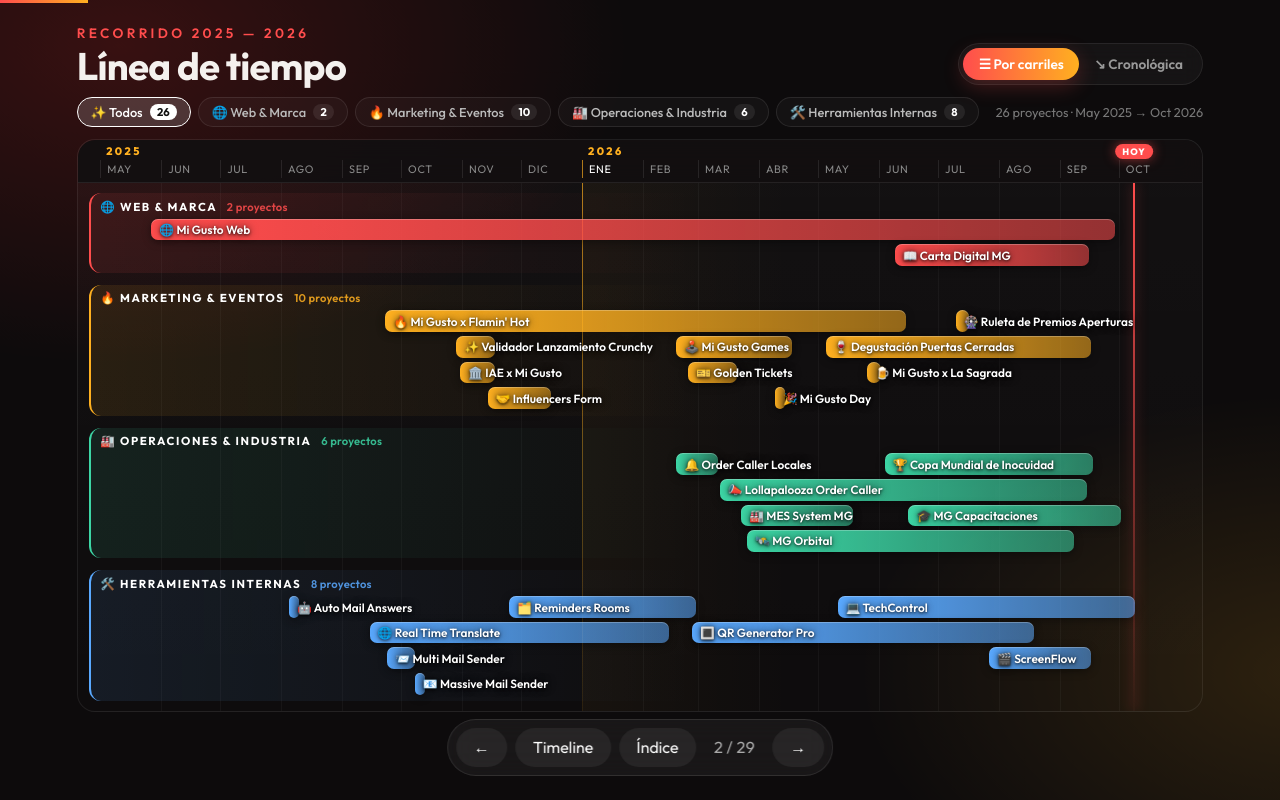
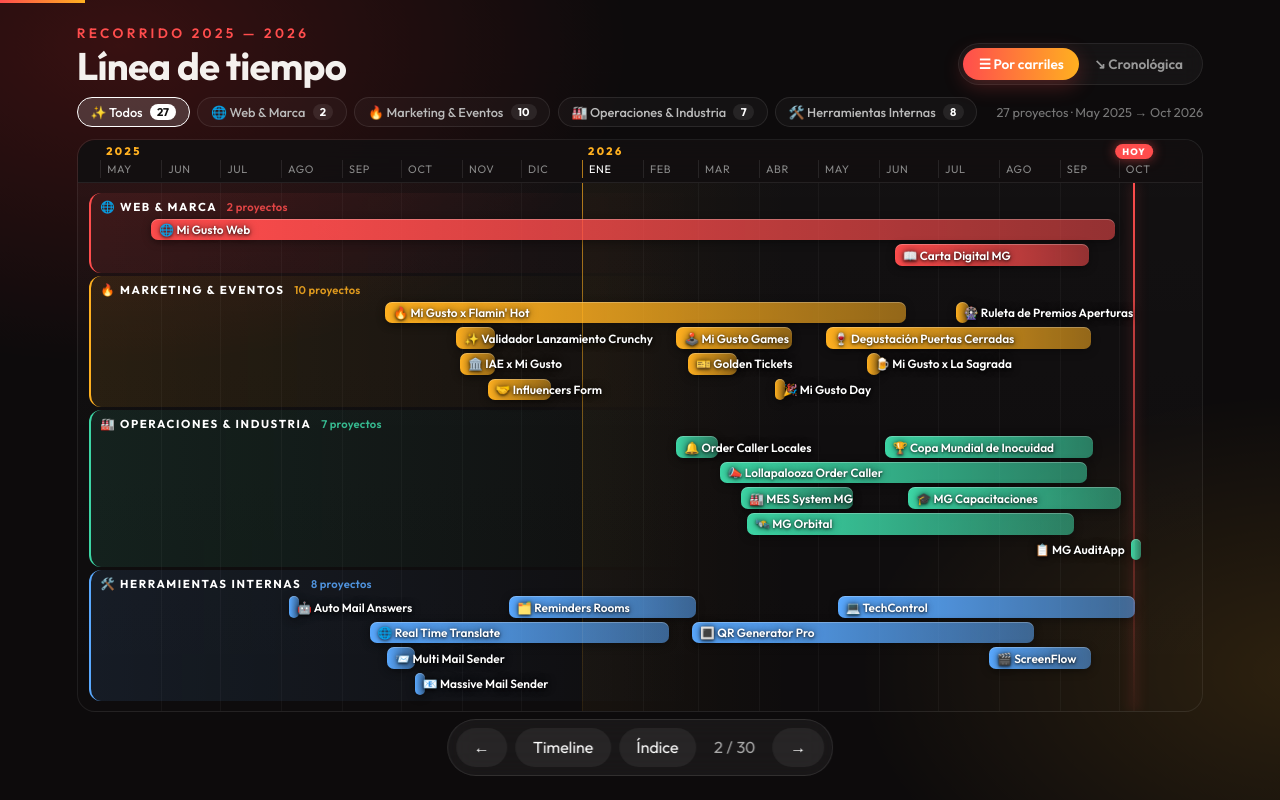
Before and after one commit to MiGustoDev/MG-Showcase, a React (Vite) app: page / in a window 1280 px wide. Both pictures are taken after a click on the button "Timeline". Built offline with nearby package versions, Linux system fonts and the light colour scheme.

Commit message:
Well-Organized Projects

```diff
--- a/src/App.css
+++ b/src/App.css
@@ -110,6 +110,13 @@
   pointer-events: auto;
 }
 
+.tl-item.bar.is-flip .tl-label {
+  position: absolute;
+  right: 100%;
+  margin-right: 6px;
+  padding: 0;
+}
+
 .tl-canvas.has-hover .tl-item:not(.is-hover) { opacity: .25; filter: saturate(.4); }
 .tl-item.is-hover { z-index: 5; filter: brightness(1.15); }
 .tl-item.is-hover .tl-label { color: #fff; text-shadow: 0 1px 4px #000, 0 0 14px var(--c); }
--- a/src/App.jsx
+++ b/src/App.jsx
@@ -19,18 +19,41 @@
   return `${MONTHS_FULL[+m - 1]} ${y}`;
 };
 
-// Calcula la duración en días/semanas/meses
+// Calcula la duración en días/semanas/meses/años (formato legible: ej. "1 año - 4 meses")
 const calcDuration = (startStr, endStr) => {
   if (!startStr || !endStr) return '';
-  if (startStr === endStr) return '1 día';
-  const start = new Date(startStr + 'T00:00:00');
-  const end = new Date(endStr + 'T23:59:59');
+  const [y1, m1, d1] = startStr.split('-').map(Number);
+  const [y2, m2, d2] = endStr.split('-').map(Number);
+  const start = new Date(y1, m1 - 1, d1, 0, 0, 0);
+  const end = new Date(y2, m2 - 1, d2, 23, 59, 59);
   const diffDays = Math.max(1, Math.round((end - start) / (1000 * 60 * 60 * 24)));
-  if (diffDays <= 7) return `${diffDays} día${diffDays > 1 ? 's' : ''}`;
-  const diffWeeks = Math.round(diffDays / 7);
-  if (diffDays < 30) return `${diffWeeks} semana${diffWeeks > 1 ? 's' : ''}`;
-  const diffMonths = Math.round(diffDays / 30.44);
-  return `${diffMonths} mes${diffMonths > 1 ? 'es' : ''} (${diffDays} días)`;
+
+  if (diffDays === 1) return '1 día';
+  if (diffDays < 30) {
+    if (diffDays % 7 === 0) {
+      const weeks = diffDays / 7;
+      return `${weeks} semana${weeks > 1 ? 's' : ''}`;
+    }
+    return `${diffDays} días`;
+  }
+
+  // Meses calculados de forma precisa según calendario
+  let totalMonths = (y2 - y1) * 12 + (m2 - m1);
+  if (d2 - d1 >= 15) totalMonths += 1;
+  else if (d1 - d2 >= 15) totalMonths -= 1;
+  totalMonths = Math.max(1, totalMonths);
+
+  const years = Math.floor(totalMonths / 12);
+  const remMonths = totalMonths % 12;
+
+  if (years >= 1) {
+    if (remMonths > 0) {
+      return `${years} año${years > 1 ? 's' : ''} - ${remMonths} mes${remMonths > 1 ? 'es' : ''}`;
+    }
+    return `${years} año${years > 1 ? 's' : ''}`;
+  }
+
+  return `${totalMonths} mes${totalMonths > 1 ? 'es' : ''}`;
 };
 
 // Rango temporal global del timeline (desde 1 de Mayo 2025 hasta 31 de Octubre 2026)
@@ -70,10 +93,12 @@
   const labelW = (p.name.length + 3) * LABEL_CHAR + LABEL_PAD;
 
   const vStart = left;
-  // El espacio ocupado incluye hasta donde termine la barra o el texto que fluye de ella
-  const vEnd = left + Math.max(barW, labelW);
+  // Si el texto desbordaría el borde derecho del tablero (100%), se ubica a la izquierda de la barra
+  const flip = left + labelW > 98.5;
+  const vEnd = flip ? (left + barW) : (left + Math.max(barW, labelW));
+  const packedStart = flip ? Math.max(0, left - labelW) : vStart;
 
-  return { p, left, actualW, barW, vStart, vEnd };
+  return { p, left, actualW, barW, flip, vStart: packedStart, vEnd };
 }
 
 // Agrupa en filas los proyectos que no se solapan (respetando duración y etiquetas)
@@ -142,13 +167,13 @@
 }
 
 function TlItem({ it, go, onHover, onLeave, active }) {
-  const { p, barW } = it;
+  const { p, barW, flip } = it;
   const idx = indexById[p.id];
   return (
     <button
       type="button"
       id={`tl-${p.id}`}
-      className={`tl-item bar${active ? ' is-hover' : ''}`}
+      className={`tl-item bar${flip ? ' is-flip' : ''}${active ? ' is-hover' : ''}`}
       style={{
         left: `${it.left}%`,
         width: `${barW}%`,
@@ -185,7 +210,7 @@
       <p>{p.tagline}</p>
       <div className="tl-tip-dates">
         <span>📅 {fmtDate(p.start)}{p.end !== p.start ? ` → ${fmtDate(p.end)}` : ''}</span>
-        <b>{calcDuration(p.start, p.end).replace(/ \(.*\)/, '')}</b>
+        <b>{calcDuration(p.start, p.end)}</b>
       </div>
       <div className="tl-tip-stack">{p.stack.slice(0, 5).map((s) => <span key={s}>{s}</span>)}</div>
       <div className="tl-tip-cta">Click para abrir el proyecto →</div>
@@ -288,7 +313,7 @@
           <div className="chips">{p.stack.map((s) => <span key={s}>{s}</span>)}</div>
           <p className="dates">
             📅 {fmtDate(p.start)}{p.end !== p.start ? ` → ${fmtDate(p.end)}` : ''}
-            <span className="duration-pill"> · ({calcDuration(p.start, p.end)})</span>
+            <span className="duration-pill">{calcDuration(p.start, p.end)}</span>
           </p>
         </div>
         <div className="visual">
--- a/src/projects.js
+++ b/src/projects.js
@@ -6,8 +6,9 @@
   tools: { label: 'Herramientas Internas', color: '#5aa9ff', icon: '🛠️', desc: 'IT, Automatización & Utilidades' },
 };
 
+// Proyectos ordenados cronológicamente de 2025 al 2026 (hasta el día de hoy)
 export const projects = [
-  // WEB & MARCA
+  // 1. Mayo 2025
   {
     id: 'site',
     name: 'Mi Gusto Web',
@@ -19,19 +20,32 @@
     desc: 'Sitio oficial de la marca Mi Gusto, diseñado para ofrecer una experiencia atractiva y funcional que refleje la identidad y valores de la marca. Implementación con tecnologías modernas para una navegación intuitiva y contenido dinámico.',
     stack: ['React', 'GSAP', 'Bootstrap', 'EmailJS', 'Mailchimp'],
   },
+
+  // 2. Agosto 2025
   {
-    id: 'carta',
-    name: 'Carta Digital MG',
-    emoji: '📖',
-    cat: 'web',
-    start: '2026-06-09',
-    end: '2026-09-15',
-    tagline: 'Gestión y sincronización de carta',
-    desc: 'Sistema de gestión para "Mi Gusto" que permite al admin actualizar y cargar una carta digital, reflejándose automáticamente en la web de la marca. Incluye panel admin para editar menús, precios y productos, con sincronización instantánea en el sitio web. Desarrollado con tecnologías modernas para facilitar la gestión diaria del restaurante.',
-    stack: ['React', 'Firebase', 'Supabase', 'GSAP'],
+    id: 'autoanswers',
+    name: 'Auto Mail Answers',
+    emoji: '🤖',
+    cat: 'tools',
+    start: '2025-08-05',
+    end: '2025-08-05',
+    tagline: 'Respuesta automática & monitoreo',
+    desc: 'Aplicación de escritorio con interfaz gráfica moderna para la respuesta automática y monitoreo continuo de correos electrónicos. Permite procesar mensajes no leídos, prevenir duplicados con historial inteligente y operar en segundo plano de forma eficiente.',
+    stack: ['Python', 'IMAP/SMTP', 'Threading', 'GUI'],
   },
 
-  // MARKETING & EVENTOS
+  // 3. Septiembre 2025
+  {
+    id: 'translate',
+    name: 'Real Time Translate',
+    emoji: '🌐',
+    cat: 'tools',
+    start: '2025-09-15',
+    end: '2026-02-13',
+    tagline: 'Traductor simultáneo con voz y audio',
+    desc: 'Aplicación web de traducción simultánea en tiempo real. Captura voz mediante Web Speech API, traduce de forma automática entre múltiples idiomas con fallback inteligente sin necesidad de API keys y sintetiza el resultado en audio con pronunciación natural. Gratuita, rápida y moderna.',
+    stack: ['React', 'Web Speech API', 'Speech Synthesis', 'Tailwind CSS'],
+  },
   {
     id: 'flamin',
     name: "Mi Gusto x Flamin' Hot",
@@ -42,6 +56,30 @@
     tagline: 'Lanzamiento y micrositio 3D',
     desc: 'Landing page creada para la campaña de lanzamiento de la nueva empanada Mi Gusto en colaboración con Flamin Hot. Un diseño moderno y responsivo que resalta el sabor picante del producto, con el objetivo de atraer consumidores y potenciar la promoción digital.',
     stack: ['React', 'Three.js', 'GSAP', 'Supabase'],
+  },
+  {
+    id: 'multimail',
+    name: 'Multi Mail Sender',
+    emoji: '📨',
+    cat: 'tools',
+    start: '2025-09-24',
+    end: '2025-10-07',
+    tagline: 'Envíos personalizados multi-servidor',
+    desc: 'Aplicación de escritorio moderna y liviana para el envío masivo y personalizado de correos electrónicos. Incluye gestión de listas de distribución, editor de texto enriquecido con formato HTML, firma automática y soporte para múltiples servidores SMTP (Ferozo Webmail, Gmail, Outlook).',
+    stack: ['Python', 'Tkinter GUI', 'SMTP', 'HTML Editor'],
+  },
+
+  // 4. Octubre 2025
+  {
+    id: 'massivemail',
+    name: 'Massive Mail Sender',
+    emoji: '📧',
+    cat: 'tools',
+    start: '2025-10-08',
+    end: '2025-10-08',
+    tagline: 'Desktop app para envíos masivos',
+    desc: 'Aplicación de escritorio profesional en Python para envíos masivos de correos electrónicos. Incluye editor visual de HTML, incrustación de imágenes inline, plantillas prediseñadas y soporte para importar destinatarios desde Excel, CSV, PDF y Google Sheets con monitoreo en tiempo real.',
+    stack: ['Python', 'CustomTkinter', 'SMTP', 'Pandas'],
   },
   {
     id: 'crunchy',
@@ -65,6 +103,8 @@
     desc: 'Aplicación web construida con React, TypeScript y Supabase para la campaña IAE x Mi Gusto. Automatiza la validación de correos, asignación de códigos únicos de beneficio y el envío masivo de emails personalizados en HTML con un diseño moderno de alto impacto.',
     stack: ['React', 'TypeScript', 'Supabase', 'Tailwind CSS'],
   },
+
+  // 5. Noviembre 2025
   {
     id: 'influencers',
     name: 'Influencers Form',
@@ -77,6 +117,19 @@
     stack: ['React', 'TypeScript', 'Supabase', 'Tailwind CSS'],
   },
   {
+    id: 'rooms',
+    name: 'Reminders Rooms',
+    emoji: '🗂️',
+    cat: 'tools',
+    start: '2025-11-25',
+    end: '2026-02-27',
+    tagline: 'Recordatorios colaborativos por salas',
+    desc: 'Aplicación web colaborativa para gestionar recordatorios compartidos por salas (rooms). Ofrece vistas de Tarjetas, Calendario y Gantt, analíticas, notificaciones y sincronización en tiempo real con Supabase. Desarrollada con React 18, TypeScript, Vite y Tailwind CSS.',
+    stack: ['React', 'TypeScript', 'Vite', 'Tailwind CSS', 'Supabase'],
+  },
+
+  // 6. Febrero 2026
+  {
     id: 'games',
     name: 'Mi Gusto Games',
     emoji: '🕹️',
@@ -86,6 +139,17 @@
     tagline: 'Arcade interactivo para aperturas',
     desc: '🥟 Plataforma interactiva de juegos arcade temáticos desarrollada para la apertura de nuevas sucursales de Mi Gusto. Experiencia web multiplataforma con 6 juegos optimizados para tótems táctiles, computadoras y celulares. 🎮',
     stack: ['Phaser', 'GSAP', 'Howler.js', 'React'],
+  },
+  {
+    id: 'ordercaller',
+    name: 'Order Caller Locales',
+    emoji: '🔔',
+    cat: 'ops',
+    start: '2026-02-18',
+    end: '2026-03-10',
+    tagline: 'Llamador de pedidos para sucursales',
+    desc: 'Llamador de pedidos local desarrollado para Lollapalooza que automatiza la gestión de órdenes del staff. Permite registrar, organizar y notificar pedidos en tiempo real, eliminando la necesidad de despacharlos de forma manual y mejorando la eficiencia operativa durante el evento.',
+    stack: ['React', 'Supabase', 'WebSockets'],
   },
   {
     id: 'golden',
@@ -99,62 +163,18 @@
     stack: ['React', 'Supabase', 'Framer Motion'],
   },
   {
-    id: 'day',
-    name: 'Mi Gusto Day',
-    emoji: '🎉',
-    cat: 'marketing',
-    start: '2026-04-09',
-    end: '2026-04-09',
-    tagline: 'Landing de captación & cupones',
-    desc: 'Mi Gusto Day es una landing page con formulario inteligente diseñada para el área de marketing de Mi Gusto. Recauda datos de usuarios de forma rápida y segura, enviando automáticamente cupones de descuento para su próxima compra. Aumenta conversiones, fideliza clientes y genera leads cualificados con diseño atractivo y responsive.',
-    stack: ['React', 'Tailwind CSS', 'Supabase'],
-  },
-  {
-    id: 'degu',
-    name: 'Degustación Puertas Cerradas',
-    emoji: '🍷',
-    cat: 'marketing',
-    start: '2026-05-05',
-    end: '2026-09-16',
-    tagline: 'Reserva de eventos VIP en tiempo real',
-    desc: 'Plataforma web boutique para reserva y gestión de cupos en tiempo real de degustaciones gastronómicas VIP. Incluye diseño premium, animaciones fluidas y sincronización en tiempo real con React, TypeScript, GSAP, Tailwind CSS y Supabase.',
-    stack: ['React', 'TypeScript', 'GSAP', 'Tailwind CSS', 'Supabase'],
-  },
-  {
-    id: 'sagrada',
-    name: 'Mi Gusto x La Sagrada',
-    emoji: '🍺',
-    cat: 'marketing',
-    start: '2026-05-26',
-    end: '2026-06-01',
-    tagline: 'Colaboración y experiencia digital',
-    desc: 'Landing page promocional para Mi Gusto, enfocada en el lanzamiento de la nueva empanada “La Sagrada”. Diseño atractivo, moderno y orientado a destacar el producto, generar impacto visual y comunicar la campaña de forma clara y efectiva.',
-    stack: ['React', 'Vite', 'Tailwind CSS', 'GSAP', 'Supabase'],
-  },
-  {
-    id: 'roulette',
-    name: 'Ruleta de Premios Aperturas',
-    emoji: '🎡',
-    cat: 'marketing',
-    start: '2026-07-10',
-    end: '2026-07-16',
-    tagline: 'Gamificación y captación de clientes',
-    desc: 'MG-Roulette es una aplicación web interactiva desarrollada para capturar datos de clientes de "Mi Gusto" y ofrecerles una experiencia gamificada mediante una ruleta de premios premium. Construida con React, Vite, Tailwind CSS, GSAP para animaciones fluidas y Supabase para almacenamiento.',
-    stack: ['React', 'Vite', 'Tailwind CSS', 'GSAP', 'Supabase'],
+    id: 'qr',
+    name: 'QR Generator Pro',
+    emoji: '🔳',
+    cat: 'tools',
+    start: '2026-02-26',
+    end: '2026-08-18',
+    tagline: 'Generador web de códigos QR',
+    desc: 'Generador web de códigos QR de alta calidad con personalización avanzada, duración ilimitada y gestión de historial. Construido con React, TypeScript y Tailwind.',
+    stack: ['React', 'TypeScript', 'Tailwind CSS'],
   },
 
-  // OPERACIONES & INDUSTRIA
-  {
-    id: 'ordercaller',
-    name: 'Order Caller Locales',
-    emoji: '🔔',
-    cat: 'ops',
-    start: '2026-02-18',
-    end: '2026-03-10',
-    tagline: 'Llamador de pedidos para sucursales',
-    desc: 'Llamador de pedidos local desarrollado para Lollapalooza que automatiza la gestión de órdenes del staff. Permite registrar, organizar y notificar pedidos en tiempo real, eliminando la necesidad de despacharlos de forma manual y mejorando la eficiencia operativa durante el evento.',
-    stack: ['React', 'Supabase', 'WebSockets'],
-  },
+  // 7. Marzo 2026
   {
     id: 'lolla',
     name: 'Lollapalooza Order Caller',
@@ -188,6 +208,56 @@
     desc: 'Ecosistema de gestión y digitalización industrial para la planta Mi Gusto. Control en tiempo real de logística y camiones por GPS, seguimiento de stock de materias primas, reportes de calidad, mantenimiento y auditorías con arquitectura reactiva en tiempo real y diseño Dark Minimalist.',
     stack: ['React', 'Supabase', 'Leaflet', 'Chart.js'],
   },
+
+  // 8. Abril 2026
+  {
+    id: 'day',
+    name: 'Mi Gusto Day',
+    emoji: '🎉',
+    cat: 'marketing',
+    start: '2026-04-09',
+    end: '2026-04-09',
+    tagline: 'Landing de captación & cupones',
+    desc: 'Mi Gusto Day es una landing page con formulario inteligente diseñada para el área de marketing de Mi Gusto. Recauda datos de usuarios de forma rápida y segura, enviando automáticamente cupones de descuento para su próxima compra. Aumenta conversiones, fideliza clientes y genera leads cualificados con diseño atractivo y responsive.',
+    stack: ['React', 'Tailwind CSS', 'Supabase'],
+  },
+
+  // 9. Mayo 2026
+  {
+    id: 'degu',
+    name: 'Degustación Puertas Cerradas',
+    emoji: '🍷',
+    cat: 'marketing',
+    start: '2026-05-05',
+    end: '2026-09-16',
+    tagline: 'Reserva de eventos VIP en tiempo real',
+    desc: 'Plataforma web boutique para reserva y gestión de cupos en tiempo real de degustaciones gastronómicas VIP. Incluye diseño premium, animaciones fluidas y sincronización en tiempo real con React, TypeScript, GSAP, Tailwind CSS y Supabase.',
+    stack: ['React', 'TypeScript', 'GSAP', 'Tailwind CSS', 'Supabase'],
+  },
+  {
+    id: 'tech',
+    name: 'TechControl',
+    emoji: '💻',
+    cat: 'tools',
+    start: '2026-05-11',
+    end: '2026-10-08',
+    tagline: 'Gestión de activos IT y compras',
+    desc: 'TechControl es una plataforma web integral y moderna para la gestión, auditoría y control centralizado de activos de infraestructura IT, impresoras, cartelería digital, guardias y pedidos de compras. Diseñada con React 19, TypeScript y Tailwind CSS para ofrecer máxima eficiencia operativa.',
+    stack: ['React', 'TypeScript', 'Tailwind CSS', 'Supabase'],
+  },
+  {
+    id: 'sagrada',
+    name: 'Mi Gusto x La Sagrada',
+    emoji: '🍺',
+    cat: 'marketing',
+    start: '2026-05-26',
+    end: '2026-06-01',
+    tagline: 'Colaboración y experiencia digital',
+    desc: 'Landing page promocional para Mi Gusto, enfocada en el lanzamiento de la nueva empanada “La Sagrada”. Diseño atractivo, moderno y orientado a destacar el producto, generar impacto visual y comunicar la campaña de forma clara y efectiva.',
+    stack: ['React', 'Vite', 'Tailwind CSS', 'GSAP', 'Supabase'],
+  },
+
+  // 10. Junio 2026
   {
     id: 'copa',
     name: 'Copa Mundial de Inocuidad',
@@ -198,6 +268,17 @@
     tagline: 'Gamificación de inocuidad alimentaria',
     desc: 'Juego interactivo en React con temática de Copa Mundial de la Inocuidad Alimentaria. Trivia por fases, animaciones, ranking y pergamino de compromiso para promover buenas prácticas, responsabilidad y trabajo en equipo en un entorno educativo y dinámico.',
     stack: ['React', 'Tailwind CSS', 'Supabase', 'Canvas Confetti'],
+  },
+  {
+    id: 'carta',
+    name: 'Carta Digital MG',
+    emoji: '📖',
+    cat: 'web',
+    start: '2026-06-09',
+    end: '2026-09-15',
+    tagline: 'Gestión y sincronización de carta',
+    desc: 'Sistema de gestión para "Mi Gusto" que permite al admin actualizar y cargar una carta digital, reflejándose automáticamente en la web de la marca. Incluye panel admin para editar menús, precios y productos, con sincronización instantánea en el sitio web. Desarrollado con tecnologías modernas para facilitar la gestión diaria del restaurante.',
+    stack: ['React', 'Firebase', 'Supabase', 'GSAP'],
   },
   {
     id: 'capa',
@@ -211,83 +292,17 @@
     stack: ['React', 'TypeScript', 'Supabase', 'Tailwind CSS'],
   },
 
-  // HERRAMIENTAS INTERNAS
+  // 11. Julio 2026
   {
-    id: 'autoanswers',
-    name: 'Auto Mail Answers',
-    emoji: '🤖',
-    cat: 'tools',
-    start: '2025-08-05',
-    end: '2025-08-05',
-    tagline: 'Respuesta automática & monitoreo',
-    desc: 'Aplicación de escritorio con interfaz gráfica moderna para la respuesta automática y monitoreo continuo de correos electrónicos. Permite procesar mensajes no leídos, prevenir duplicados con historial inteligente y operar en segundo plano de forma eficiente.',
-    stack: ['Python', 'IMAP/SMTP', 'Threading', 'GUI'],
-  },
-  {
-    id: 'translate',
-    name: 'Real Time Translate',
-    emoji: '🌐',
-    cat: 'tools',
-    start: '2025-09-15',
-    end: '2026-02-13',
-    tagline: 'Traductor simultáneo con voz y audio',
-    desc: 'Aplicación web de traducción simultánea en tiempo real. Captura voz mediante Web Speech API, traduce de forma automática entre múltiples idiomas con fallback inteligente sin necesidad de API keys y sintetiza el resultado en audio con pronunciación natural. Gratuita, rápida y moderna.',
-    stack: ['React', 'Web Speech API', 'Speech Synthesis', 'Tailwind CSS'],
-  },
-  {
-    id: 'multimail',
-    name: 'Multi Mail Sender',
-    emoji: '📨',
-    cat: 'tools',
-    start: '2025-09-24',
-    end: '2025-10-07',
-    tagline: 'Envíos personalizados multi-servidor',
-    desc: 'Aplicación de escritorio moderna y liviana para el envío masivo y personalizado de correos electrónicos. Incluye gestión de listas de distribución, editor de texto enriquecido con formato HTML, firma automática y soporte para múltiples servidores SMTP (Ferozo Webmail, Gmail, Outlook).',
-    stack: ['Python', 'Tkinter GUI', 'SMTP', 'HTML Editor'],
-  },
-  {
-    id: 'massivemail',
-    name: 'Massive Mail Sender',
-    emoji: '📧',
-    cat: 'tools',
-    start: '2025-10-08',
-    end: '2025-10-08',
-    tagline: 'Desktop app para envíos masivos',
-    desc: 'Aplicación de escritorio profesional en Python para envíos masivos de correos electrónicos. Incluye editor visual de HTML, incrustación de imágenes inline, plantillas prediseñadas y soporte para importar destinatarios desde Excel, CSV, PDF y Google Sheets con monitoreo en tiempo real.',
-    stack: ['Python', 'CustomTkinter', 'SMTP', 'Pandas'],
-  },
-  {
-    id: 'rooms',
-    name: 'Reminders Rooms',
-    emoji: '🗂️',
-    cat: 'tools',
-    start: '2025-11-25',
-    end: '2026-02-27',
-    tagline: 'Recordatorios colaborativos por salas',
-    desc: 'Aplicación web colaborativa para gestionar recordatorios compartidos por salas (rooms). Ofrece vistas de Tarjetas, Calendario y Gantt, analíticas, notificaciones y sincronización en tiempo real con Supabase. Desarrollada con React 18, TypeScript, Vite y Tailwind CSS.',
-    stack: ['React', 'TypeScript', 'Vite', 'Tailwind CSS', 'Supabase'],
-  },
-  {
-    id: 'qr',
-    name: 'QR Generator Pro',
-    emoji: '🔳',
-    cat: 'tools',
-    start: '2026-02-26',
-    end: '2026-08-18',
-    tagline: 'Generador web de códigos QR',
-    desc: 'Generador web de códigos QR de alta calidad con personalización avanzada, duración ilimitada y gestión de historial. Construido con React, TypeScript y Tailwind.',
-    stack: ['React', 'TypeScript', 'Tailwind CSS'],
-  },
-  {
-    id: 'tech',
-    name: 'TechControl',
-    emoji: '💻',
-    cat: 'tools',
-    start: '2026-05-11',
-    end: '2026-10-08',
-    tagline: 'Gestión de activos IT y compras',
-    desc: 'TechControl es una plataforma web integral y moderna para la gestión, auditoría y control centralizado de activos de infraestructura IT, impresoras, cartelería digital, guardias y pedidos de compras. Diseñada con React 19, TypeScript y Tailwind CSS para ofrecer máxima eficiencia operativa.',
-    stack: ['React', 'TypeScript', 'Tailwind CSS', 'Supabase'],
+    id: 'roulette',
+    name: 'Ruleta de Premios Aperturas',
+    emoji: '🎡',
+    cat: 'marketing',
+    start: '2026-07-10',
+    end: '2026-07-16',
+    tagline: 'Gamificación y captación de clientes',
+    desc: 'MG-Roulette es una aplicación web interactiva desarrollada para capturar datos de clientes de "Mi Gusto" y ofrecerles una experiencia gamificada mediante una ruleta de premios premium. Construida con React, Vite, Tailwind CSS, GSAP para animaciones fluidas y Supabase para almacenamiento.',
+    stack: ['React', 'Vite', 'Tailwind CSS', 'GSAP', 'Supabase'],
   },
   {
     id: 'screenflow',
@@ -299,6 +314,19 @@
     tagline: 'Editor de video local en navegador',
     desc: 'Screen Flow es un editor de video interactivo y moderno que se ejecuta 100% en el navegador de manera local. Permite recortar tramos de video con precisión mediante una línea de tiempo con miniaturas, rotar, espejar, controlar volumen y velocidad, y convertir clips en formatos tipo Video Wall.',
     stack: ['React', 'Vite', 'Canvas', 'Web Audio API'],
+  },
+
+  // 12. Octubre 2026 (El más reciente hasta el día de hoy)
+  {
+    id: 'audit',
+    name: 'MG AuditApp',
+    emoji: '📋',
+    cat: 'ops',
+    start: '2026-10-07',
+    end: '2026-10-09',
+    tagline: 'Planilla operativa & auditoría de locales',
+    desc: 'Aplicación web integral para la auditoría operativa y control de calidad en sucursales de Mi Gusto. Permite relevar desvíos en tiempo real, calcular scoring y veredictos automáticos, adjuntar fotos y gestionar el historial con sincronización en Supabase.',
+    stack: ['React', 'TypeScript', 'Supabase', 'GSAP', 'Lucide'],
   },
 ];
 
```
